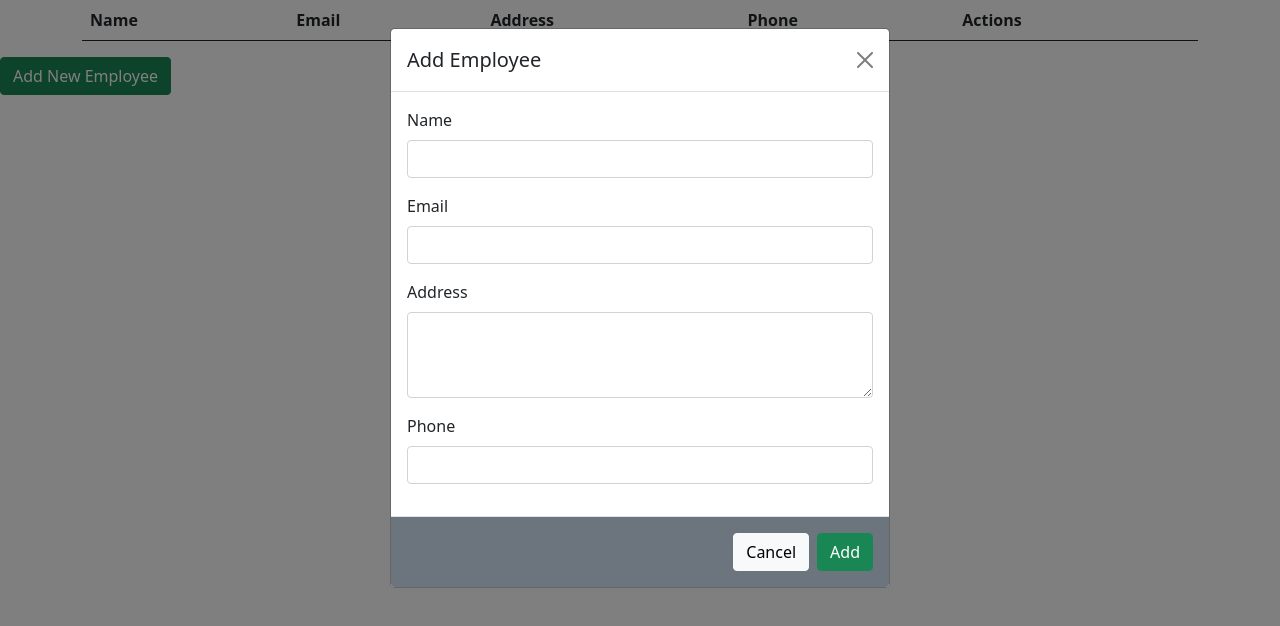
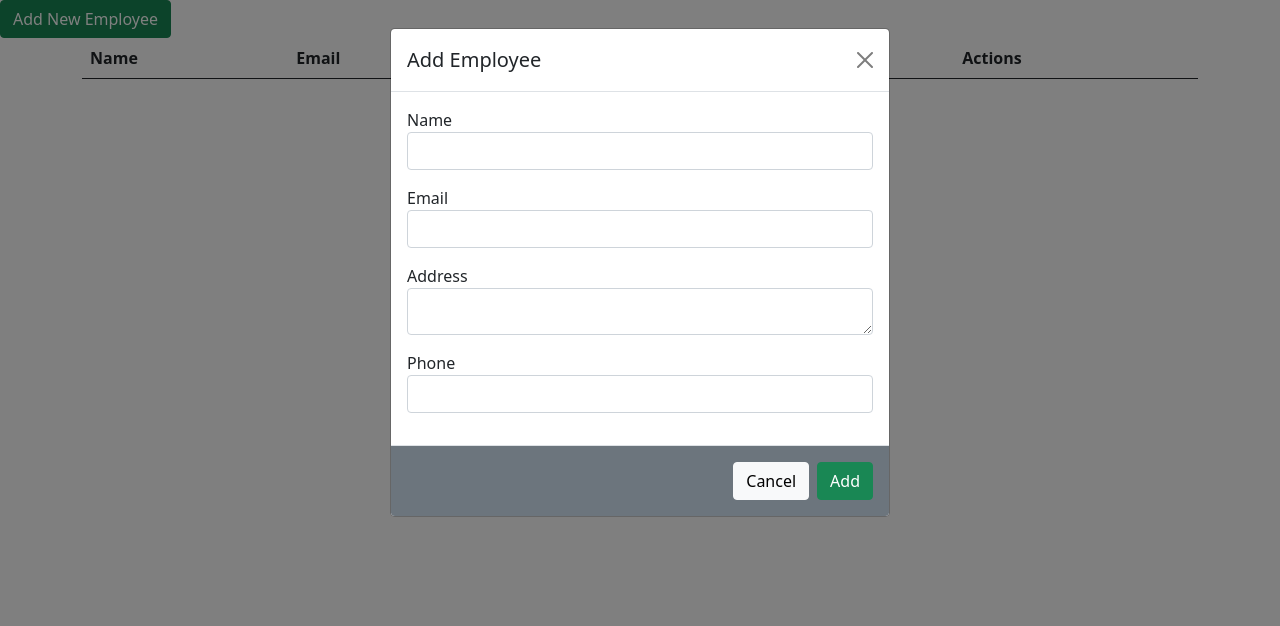
Before and after one commit to Ivanamyk/TP3, a plain HTML site: page index.html in a window 1280 px wide. Both pictures are taken after a click on the button "Add New Employee". Drawn offline with nearby package versions, Linux system fonts and the light colour scheme; no server answers.

Commit message:
update del modal

```diff
--- a/index.html
+++ b/index.html
@@ -10,6 +10,45 @@
 </head>
 
 <body>
+    <!-- Button trigger modal -->
+    <button type="button" class="btn btn-success" data-bs-toggle="modal" data-bs-target="#exampleModal">
+        Add New Employee
+    </button>
+
+    <!-- Modal -->
+    <div class="modal fade" id="exampleModal" tabindex="-1" aria-labelledby="exampleModalLabel" aria-hidden="true">
+        <div class="modal-dialog">
+            <div class="modal-content">
+                <div class="modal-header">
+                    <h5 class="modal-title" id="exampleModalLabel">Add Employee</h5>
+                    <button type="button" class="btn-close" data-bs-dismiss="modal" aria-label="Close"></button>
+                </div>
+                <div class="modal-body">
+                    <div class="form-group mb-3">
+                        <label>Name</label>
+                        <input type="text" class="form-control" id="fullName">
+                    </div>
+                    <div class="form-group mb-3">
+                        <label>Email</label>
+                        <input type="email" class="form-control" id="email">
+                    </div>
+                    <div class="form-group mb-3">
+                        <label>Address</label>
+                        <textarea id="address" class="form-control" required=""
+                            style="margin-top: 0px; margin-bottom: 0px; height: 47px;"></textarea>
+                    </div>
+                    <div class="form-group mb-3">
+                        <label>Phone</label>
+                        <input type="phone" class="form-control" id="phone">
+                    </div>
+                </div>
+                <div class="modal-footer bg-secondary">
+                    <button type="button" class="btn btn-light" data-bs-dismiss="modal">Cancel</button>
+                    <button id="saveUser" type="submit" class="btn btn-success">Add</button>
+                </div>
+            </div>
+        </div>
+    </div>
     <div class="container">
         <table id="users-list" class="table table-striped">
             <thead>
@@ -26,45 +65,8 @@
         </table>
     </div>
 
-    <!-- Button trigger modal -->
-    <button type="button" class="btn btn-success" data-bs-toggle="modal" data-bs-target="#exampleModal">
-        Add New Employee
-    </button>
 
-    <!--Inicio Modal -->
-    <div class="modal fade" id="exampleModal" tabindex="-1" aria-labelledby="exampleModalLabel" aria-hidden="true">
-        <div class="modal-dialog">
-            <div class="modal-content">
-                <div class="modal-header">
-                    <h5 class="modal-title" id="exampleModalLabel">Add Employee</h5>
-                    <button type="button" class="btn-close" data-bs-dismiss="modal" aria-label="Close"></button>
-                </div>
-                <div class="modal-body">
-                    <div class="mb-3">
-                        <label for="exampleFormControlInput1" class="form-label">Name</label>
-                        <input type="text" maxlength="50" class="form-control" id="fullname" required">
-                    </div>
-                    <div class="mb-3">
-                        <label for="exampleFormControlInput1" class="form-label">Email</label>
-                        <input type="email" class="form-control" id="email" required>
-                    </div>
-                    <div class="mb-3">
-                        <label for="exampleFormControlTextarea1" class="form-label">Address</label>
-                        <textarea maxlength="60" class="form-control" id="address" rows="3"></textarea>
-                    </div>
-                    <div class="mb-3">
-                        <label for="exampleFormControlInput1" class="form-label">Phone</label>
-                        <input type="number" class="form-control" id="phone" required>
-                    </div>
-                </div>
-                <div class="modal-footer bg-secondary">
-                    <button type="button" class="btn btn-light" data-bs-dismiss="modal">Cancel</button>
-                    <button id="saveUser" type="submit" class="btn btn-success">Add</button>
-                </div>
-            </div>
-        </div>
-    </div>
-    <!-- Fin Modal -->
+
 
     <script src="index.js"></script>
     <script src="https://cdn.jsdelivr.net/npm/bootstrap@5.0.0-beta1/dist/js/bootstrap.bundle.min.js"
--- a/index.js
+++ b/index.js
@@ -1,4 +1,5 @@
 const url = "https://trabajopractico3-6f33f-default-rtdb.firebaseio.com";
+
 const init = () => {
     fetch(`${url}/users.json`)
         .then(response => response.json())
```
